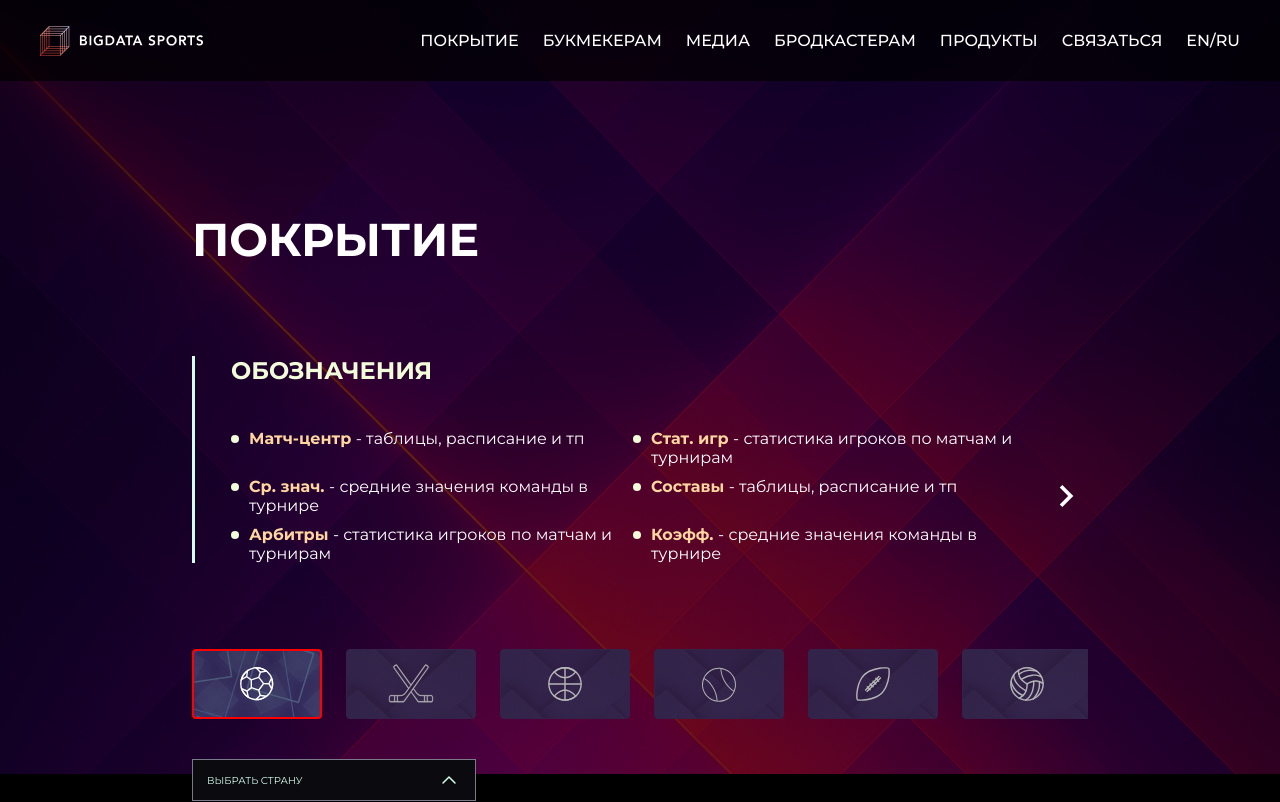
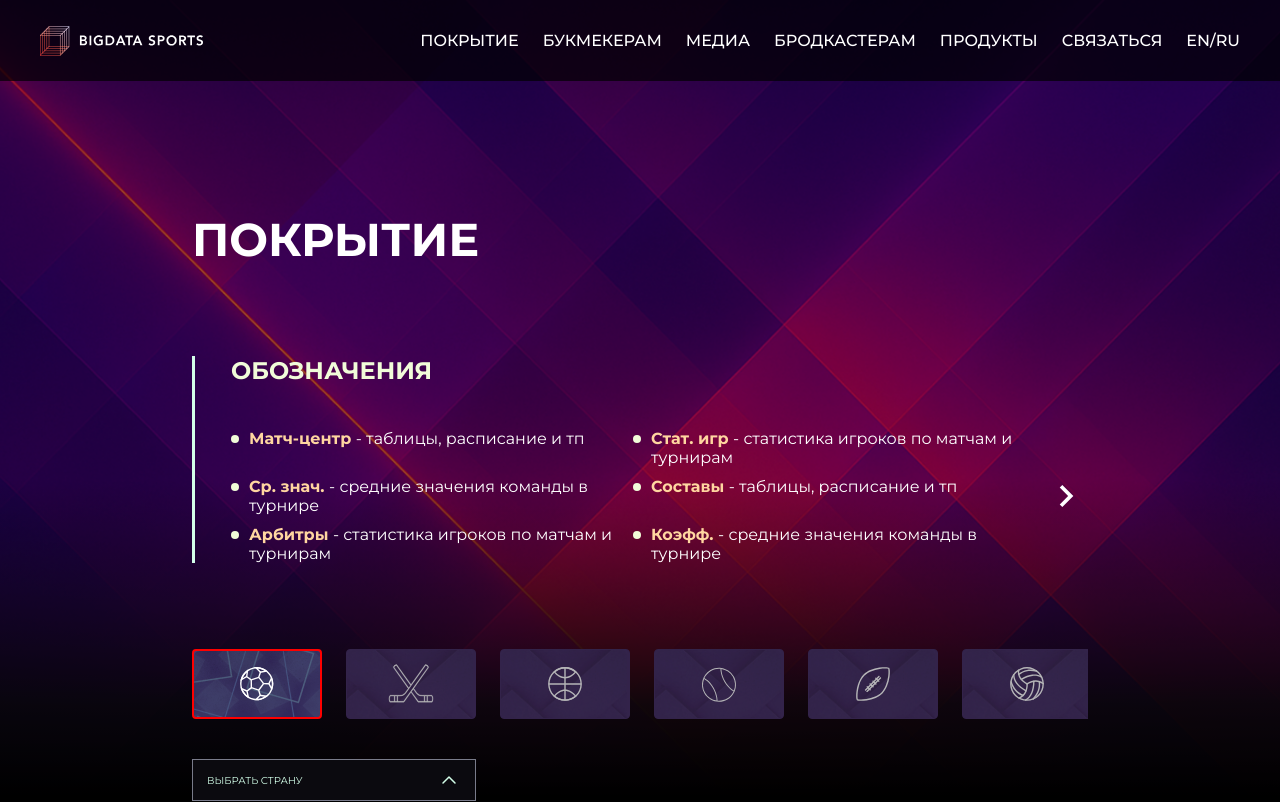
Before and after one commit to D00dlezZz/bds, a Vue app: page / in a window 1280 px wide. Shown: the top 802 px of the page. Built offline with nearby package versions, Linux system fonts and the light colour scheme.

Commit message:
adaptive and fixes

```diff
--- a/src/components/AppLayout.vue
+++ b/src/components/AppLayout.vue
@@ -7,11 +7,11 @@ import Footer from "@/components/Footer.vue";
   <div class="base-layout">
     <div class="background-area">
       <div class="bg-image"></div>
-        <Header />
-        <div class="main-content">
-          <slot />
-        </div>
-        <Footer/>
+      <Header />
+      <div class="main-content">
+        <slot />
+      </div>
+      <Footer/>
     </div>
   </div>
 </template>
@@ -34,27 +34,22 @@ import Footer from "@/components/Footer.vue";
 
 .bg-image {
   position: absolute;
+  height: 100vh;
   inset: 0;
   z-index: 0;
-  background: url('../assets/background.png') no-repeat;
-  background-size: contain;
+  background:
+      linear-gradient(
+          to bottom,
+          rgba(0,0,0,0) 60%,
+          rgba(11,10,15,0.92) 88%,
+          #000 100%
+      ),
+      url('../assets/background.png') center/cover no-repeat;
   opacity: 0.6;
   top: 0;
   left: 0;
 }
 
-.bg-image::after {
-  content: "";
-  position: absolute;
-  inset: 0;
-  pointer-events: none;
-  background: radial-gradient(
-      ellipse at bottom,
-      transparent 1%,
-      #000 100%
-  );
-  opacity: 0.6;
-}
 
 .main-content {
   position: relative;
--- a/src/components/Footer.vue
+++ b/src/components/Footer.vue
@@ -27,7 +27,7 @@ import IconMail from "@/components/icons/IconMail.vue";
 .footer {
   background: #302A50;
   padding: 32px;
-  z-index: 2;
+  z-index: 5;
 }
 
 .footer-main {
```
